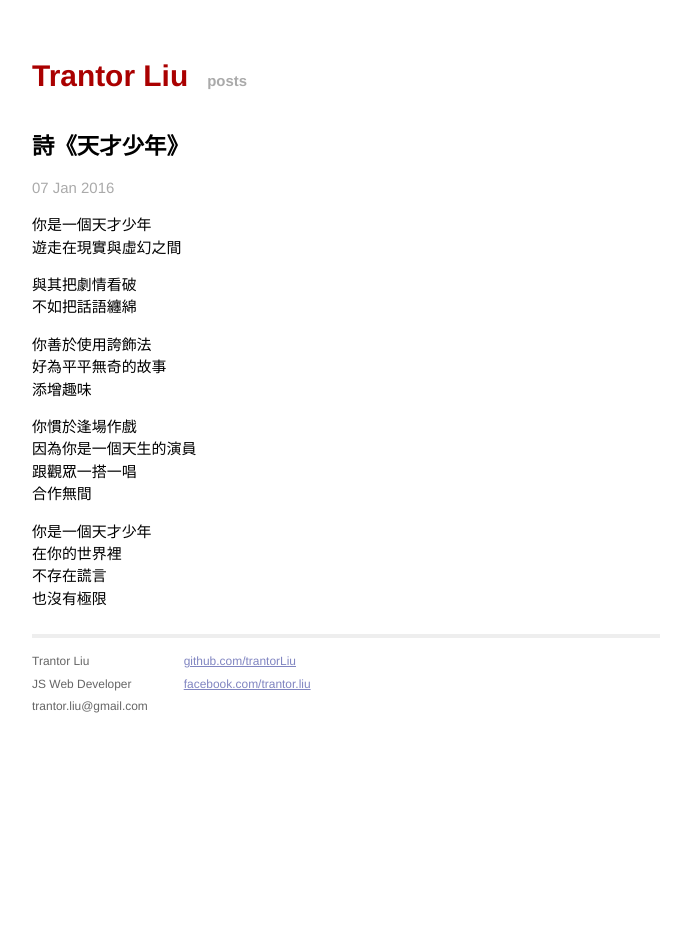
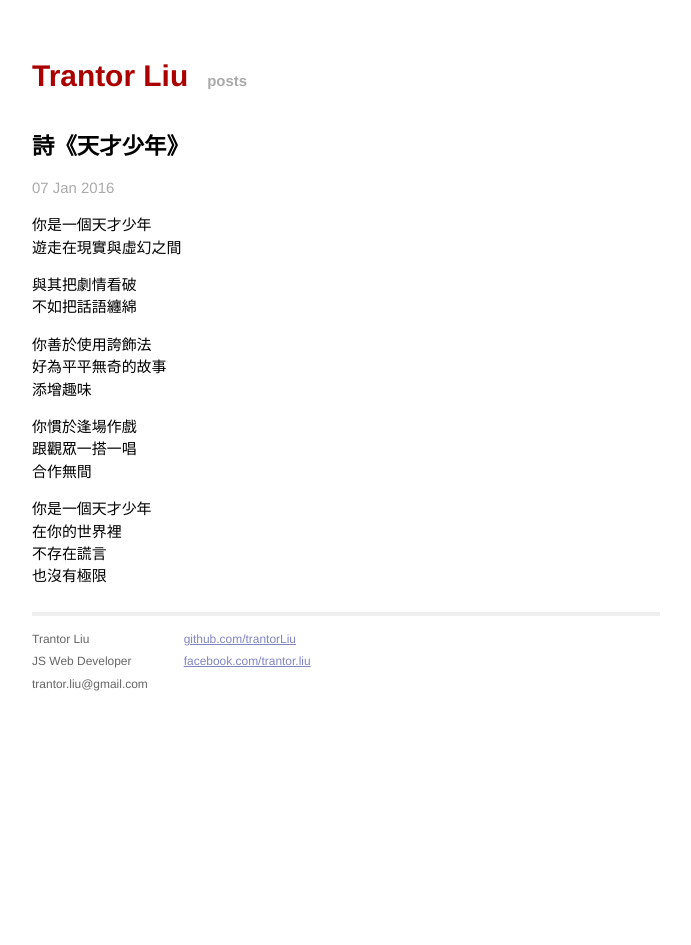
Before and after one commit to trantorLiu/trantorliu.github.io, a Jekyll site: the page built from _posts/2016-01-07-詩《天才少年》.markdown, in a window 1280 px wide. Shown: the whole page, without its empty margins (294-985 px from the left). Built offline with Jekyll 4.4.1, drawn with Linux system fonts in a browser that asks for light colours.

Commit message:
Update 2016-01-07-詩《天才少年》.markdown

```diff
--- a/_posts/2016-01-07-詩《天才少年》.markdown
+++ b/_posts/2016-01-07-詩《天才少年》.markdown
@@ -16,7 +16,6 @@ categories: posts
 添增趣味
 
 你慣於逢場作戲
-因為你是一個天生的演員
 跟觀眾一搭一唱
 合作無間
 
```
